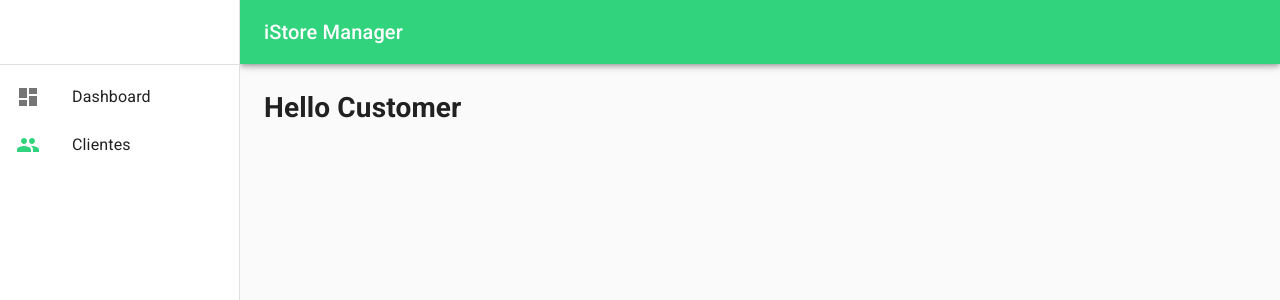
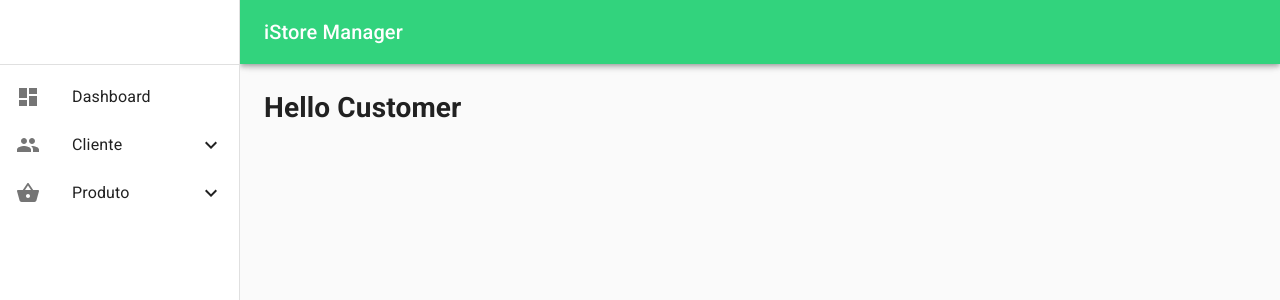
Before and after one commit to Uemerson/istoremanager-frontend, a React (Create React App) app: page /customer in a window 1280 px wide. Shown: the top 300 px of the page. Built offline with nearby package versions, Linux system fonts and the light colour scheme; no server answers.

Commit message:
feat: add list sidebar menus

```diff
--- a/src/layout/Sidebar/index.tsx
+++ b/src/layout/Sidebar/index.tsx
@@ -14,15 +14,24 @@ import {
   ListItemText,
   Hidden,
   Typography,
+  Collapse,
 } from '@material-ui/core';
 import PeopleIcon from '@material-ui/icons/People';
 import DashboardIcon from '@material-ui/icons/Dashboard';
+import ShoppingBasketIcon from '@material-ui/icons/ShoppingBasket';
 import MenuIcon from '@material-ui/icons/Menu';
+import ExpandLess from '@material-ui/icons/ExpandLess';
+import ExpandMore from '@material-ui/icons/ExpandMore';
 
 import useStyles from './styles';
 
 const Sidebar: React.FC = () => {
   const location = useLocation();
+
+  const classes = useStyles();
+  const [mobileOpen, setMobileOpen] = React.useState(false);
+  const [openCustomer, setOpenCustomer] = React.useState(false);
+  const [openProduct, setOpenProduct] = React.useState(false);
 
   const isActive = useCallback(
     (value: string): boolean => {
@@ -31,11 +40,16 @@ const Sidebar: React.FC = () => {
     [location.pathname],
   );
 
-  const classes = useStyles();
-  const [mobileOpen, setMobileOpen] = React.useState(false);
-
   const handleDrawerToggle = () => {
     setMobileOpen(!mobileOpen);
+  };
+
+  const handleCustomer = () => {
+    setOpenCustomer(!openCustomer);
+  };
+
+  const handleProduct = () => {
+    setOpenProduct(!openProduct);
   };
 
   const drawer = (
@@ -51,12 +65,62 @@ const Sidebar: React.FC = () => {
           </ListItemIcon>
           <ListItemText primary="Dashboard" />
         </ListItem>
-        <ListItem button component={Link} to="/customer">
+
+        <ListItem button onClick={handleCustomer}>
           <ListItemIcon>
-            <PeopleIcon color={isActive('/customer') ? 'primary' : 'inherit'} />
+            <PeopleIcon />
           </ListItemIcon>
-          <ListItemText primary="Clientes" />
+          <ListItemText primary="Cliente" />
+          {openCustomer ? <ExpandLess /> : <ExpandMore />}
         </ListItem>
+        <Collapse in={openCustomer} timeout="auto" unmountOnExit>
+          <List component="div" disablePadding>
+            <ListItem
+              button
+              className={classes.nested}
+              component={Link}
+              to="/customer"
+            >
+              <ListItemText primary="Novo cliente" />
+            </ListItem>
+            <ListItem
+              button
+              className={classes.nested}
+              component={Link}
+              to="/customers"
+            >
+              <ListItemText primary="Listar clientes" />
+            </ListItem>
+          </List>
+        </Collapse>
+
+        <ListItem button onClick={handleProduct}>
+          <ListItemIcon>
+            <ShoppingBasketIcon />
+          </ListItemIcon>
+          <ListItemText primary="Produto" />
+          {openProduct ? <ExpandLess /> : <ExpandMore />}
+        </ListItem>
+        <Collapse in={openProduct} timeout="auto" unmountOnExit>
+          <List component="div" disablePadding>
+            <ListItem
+              button
+              className={classes.nested}
+              component={Link}
+              to="/product"
+            >
+              <ListItemText primary="Novo produto" />
+            </ListItem>
+            <ListItem
+              button
+              className={classes.nested}
+              component={Link}
+              to="/products"
+            >
+              <ListItemText primary="Listar produtos" />
+            </ListItem>
+          </List>
+        </Collapse>
       </List>
     </div>
   );
--- a/src/layout/Sidebar/styles.ts
+++ b/src/layout/Sidebar/styles.ts
@@ -32,6 +32,9 @@ const useStyles = makeStyles(theme => ({
     flexGrow: 1,
     padding: theme.spacing(3),
   },
+  nested: {
+    paddingLeft: theme.spacing(6),
+  },
 }));
 
 export default useStyles;
--- a/src/styles/MuiTheme.ts
+++ b/src/styles/MuiTheme.ts
@@ -14,6 +14,7 @@ const theme = createMuiTheme({
       dark: '#68a182',
       contrastText: '#FFF',
     },
+    // type: 'dark',
   },
 });
 
```
Also changed, not shown: 1 other file (tests, documents, lock files or other folders).
